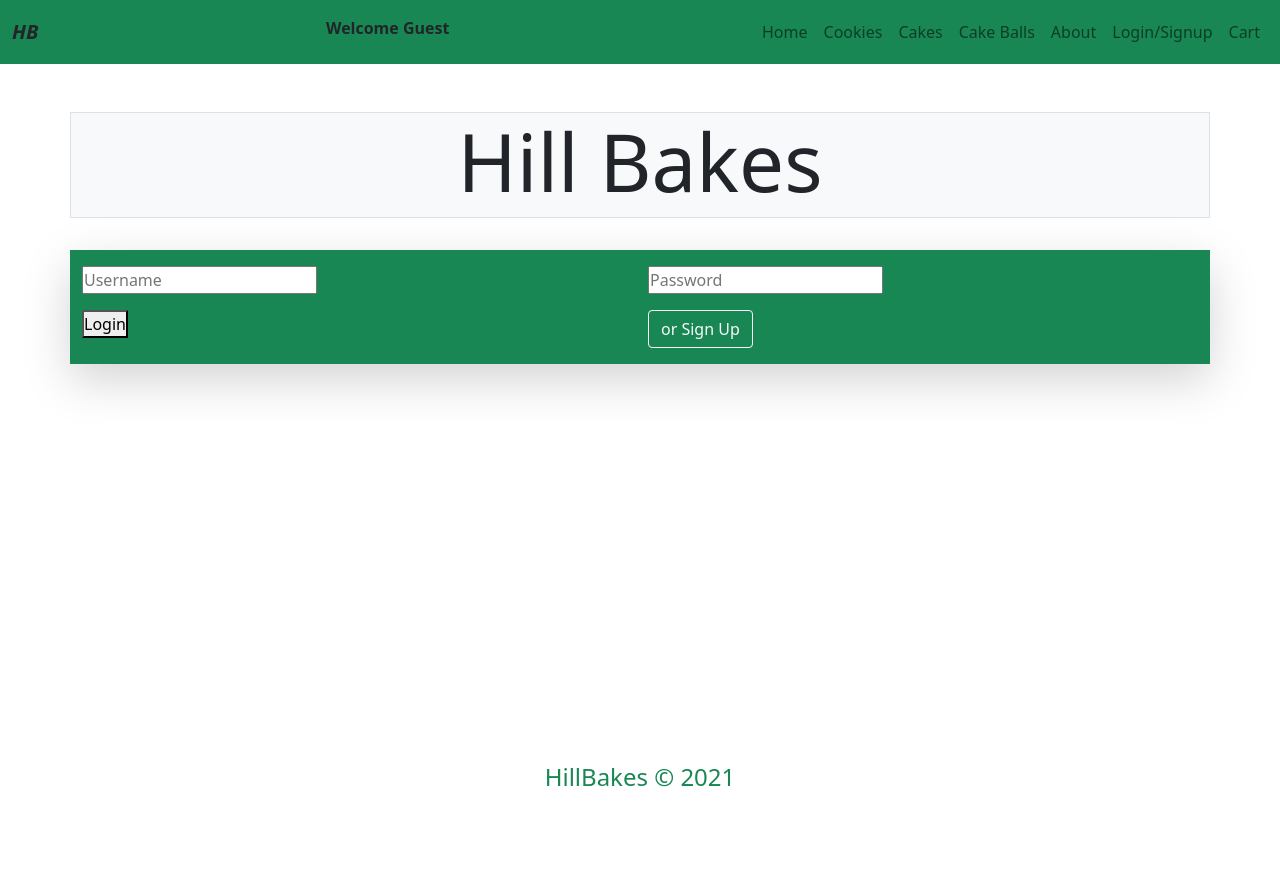
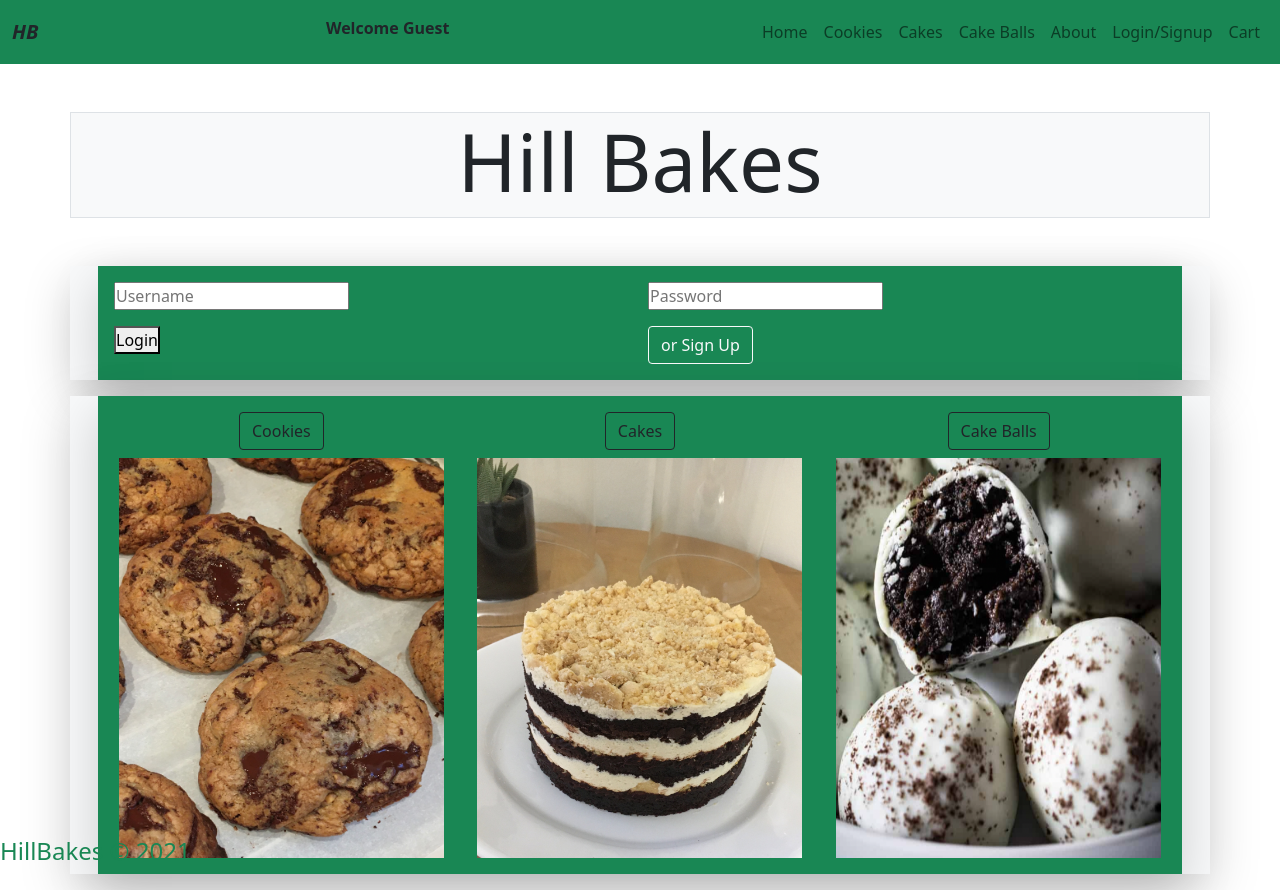
Before and after one commit to smdavis14/hbproj, a Django app: page /HillBakes/login/ in a window 1280 px wide. Before the commit the page ends 787 px from the top, so only its background shows below. Run offline with Django 3.2, Linux system fonts and the light colour scheme.

Commit message:
capstone complete

```diff
--- a/HillBakes/client/templates/client/login.html
+++ b/HillBakes/client/templates/client/login.html
@@ -1,4 +1,5 @@
 {% extends 'hb/base.html' %}
+{% load static %}
 
 {% block title %}
 Login
@@ -7,7 +8,8 @@ Login
 {% block content %}
 
 
-<section class="container-lg shadow-lg pb-3 bg-success">
+<section class="container-lg shadow-lg bg-light">
+    <div class="m-3 p-3 shadow-lg bg-success text-white">
     <form class="row g-3"action="{% url 'client:login_user' %}" method="POST">
         {% csrf_token %}
         <div class="col-md-6">
@@ -23,6 +25,7 @@ Login
             <button class="btn btn-outline-light" type="button" data-bs-toggle="offcanvas" data-bs-target="#offcanvasTop" aria-controls="offcanvasTop">or Sign Up</button>
         </div>
     </form>
+    </div>
 </section>
 
 
@@ -59,5 +62,25 @@ Login
       </div>
     </div>
 
+<section class="container-lg shadow-lg  bg-light">
+    <div class="m-3 p-3 shadow-lg bg-success text-white">
+        <div class="row align-items-center">
+            <div class="col-lg-4 col-md-2 text-center">
+                <a href="{% url 'hb:cookies' %}"><button class="btn btn-outline-dark mb-2">Cookies</button></a>
+                <img src="{% static '/ChocolateChunkPecan.jpeg' %}" alt="cookie" class="float-center" height="400" width="325">
+            </div>
+            <div class="col-lg-4 col-md-2 text-center">
+                <a href="{% url 'hb:cakes' %}"><button class="btn btn-outline-dark mb-2">Cakes</button></a>
+                <img src="{% static '/InsideOutChocVanCake.jpeg' %}" alt="cake" class="float-center" height="400" width="325">
+
+            </div>
+            <div class="col-lg-4 col-md-2 text-center">
+                <a href="{% url 'hb:cake_balls' %}"><button class="btn btn-outline-dark mb-2">Cake Balls</button></a>
+                <img src="{% static '/CookiesCreamCB.png' %}" alt="cake balls" class="float-center" height="400" width="325">
+
+            </div>
+        </div>
+    </div>
+</section>
 
 {% endblock %}
--- a/HillBakes/hb/static/hb/style.css
+++ b/HillBakes/hb/static/hb/style.css
@@ -4,7 +4,13 @@
   box-sizing: border-box;
 }
 
-html,
-body {
-  min-height: 100%;
+#page-container {
+  position: relative;
+  min-height: 100vh;
 }
+
+#footer {
+  position: absolute;
+  bottom: 0;
+  text-align: center;
+}
--- a/HillBakes/hb/templates/hb/_footer.html
+++ b/HillBakes/hb/templates/hb/_footer.html
@@ -1,3 +1,3 @@
-<footer>
-    <h4 class="fixed-bottom text-success text-center">HillBakes &copy 2021</h4>
+<footer id="footer">
+    <h4 class="text-success text-center">HillBakes &copy 2021</h4>
 </footer>
--- a/HillBakes/hb/templates/hb/base.html
+++ b/HillBakes/hb/templates/hb/base.html
@@ -16,6 +16,7 @@
 </head>
 
 <body>
+    <div id="page-container">
 
     {% include 'hb/_navbar.html' %}
 
@@ -36,6 +37,8 @@
 
     {% include 'hb/_footer.html' %}
     <script src="https://cdn.jsdelivr.net/npm/bootstrap@5.1.0/dist/js/bootstrap.bundle.min.js" integrity="sha384-U1DAWAznBHeqEIlVSCgzq+c9gqGAJn5c/t99JyeKa9xxaYpSvHU5awsuZVVFIhvj" crossorigin="anonymous"></script>
+
+    </div>
 </body>
 
 </html>
--- a/HillBakes/hb/templates/hb/index.html
+++ b/HillBakes/hb/templates/hb/index.html
@@ -9,9 +9,9 @@ Hill Bakes
 
 <section class="container-lg shadow-lg bg-light">
     <div class="m-3 p-3 shadow-lg bg-success text-white">
-        <H1>Welcome to Hill Bakes</H1>
+        <H1>Welcome to Hill Bakes 🥮 </H1>
         <br>
-        <h2>Individually crafted baked goods with high quality ingredients to create distinctive, memorable flavors. Every bite is an indulgence to savor. 🥮 </h2>
+        <h2>Individually crafted baked goods with high quality ingredients to create distinctive, memorable flavors. Every bite is an indulgence to savor.</h2>
         <h3>We offer a variety of Cookies, Cakes, and Cake Balls.  Every cookie is 4 oz pre-baked.  Our cakes come in 4" 2 layers or 6" 3 layers.  And of course cake balls are better than donut holes any day.</h3>
     </div>
 </section>
```
